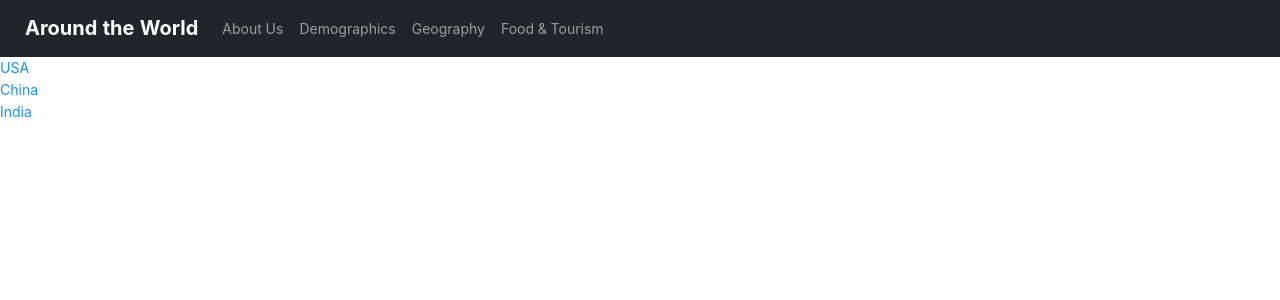
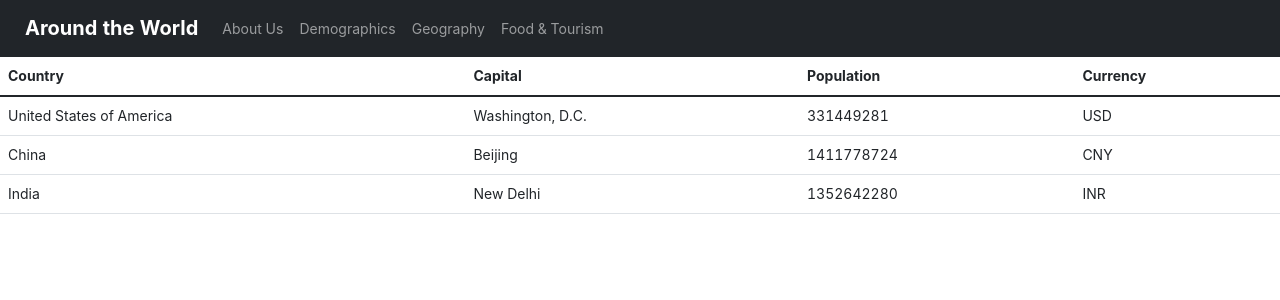
Before and after one commit to preethk0/CS373, a React (Create React App) app in the folder front-end/: page /demographics in a window 1280 px wide. Shown: the top 300 px of the page. Built offline with nearby package versions, Linux system fonts and the light colour scheme.

Commit message:
Added a basic table for the Demographics viewall screen

```diff
--- a/front-end/src/screens/Demographics/DemographicsAll.js
+++ b/front-end/src/screens/Demographics/DemographicsAll.js
@@ -1,19 +1,40 @@
 import React from "react";
 import DemographicsData from "./DemographicsData";
+import * as Bootstrap from "react-bootstrap";
 
 const DemographicsAll = ({}) => {
+
+  const getDemographics = (country) => {
+    const demographics = DemographicsData[country];
+    return (
+      <tr key={country}>
+        <td>{demographics.country_name}</td>
+        <td>{demographics.country_capital}</td>
+        <td>{demographics.country_population}</td>
+        <td>{demographics.country_currency}</td>
+      </tr>
+    )
+  }
+
   return (
     <div>
-      {Object.keys(DemographicsData).map((country) => {
-        return (
-          <div>
-            <a href={"/demographics/" + country}>{country}</a>
-            <br />
-          </div>
-        );
-      })}
+      <Bootstrap.Table table-bordered>
+        <thead>
+          <tr>
+            <th scope="col">Country</th>
+            <th scope="col">Capital</th>
+            <th scope="col">Population</th>
+            <th scope="col">Currency</th>
+          </tr>
+        </thead>
+        <tbody>
+          {Object.keys(DemographicsData).map(getDemographics)}
+        </tbody>
+      </Bootstrap.Table>
     </div>
   );
 };
 
+{/* <a href={"/demographics/" + country}>{country}</a> */}
+
 export default DemographicsAll;
```
